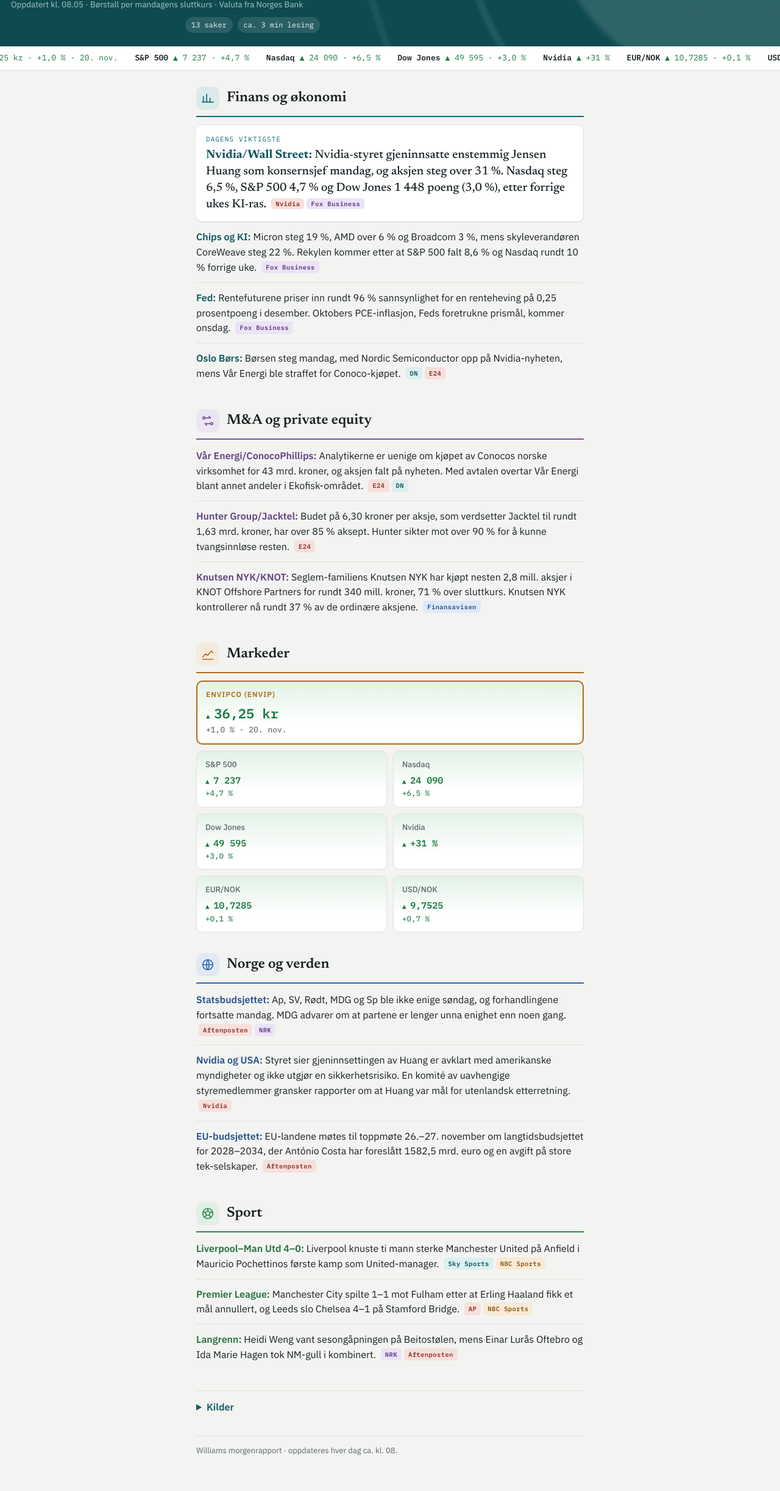
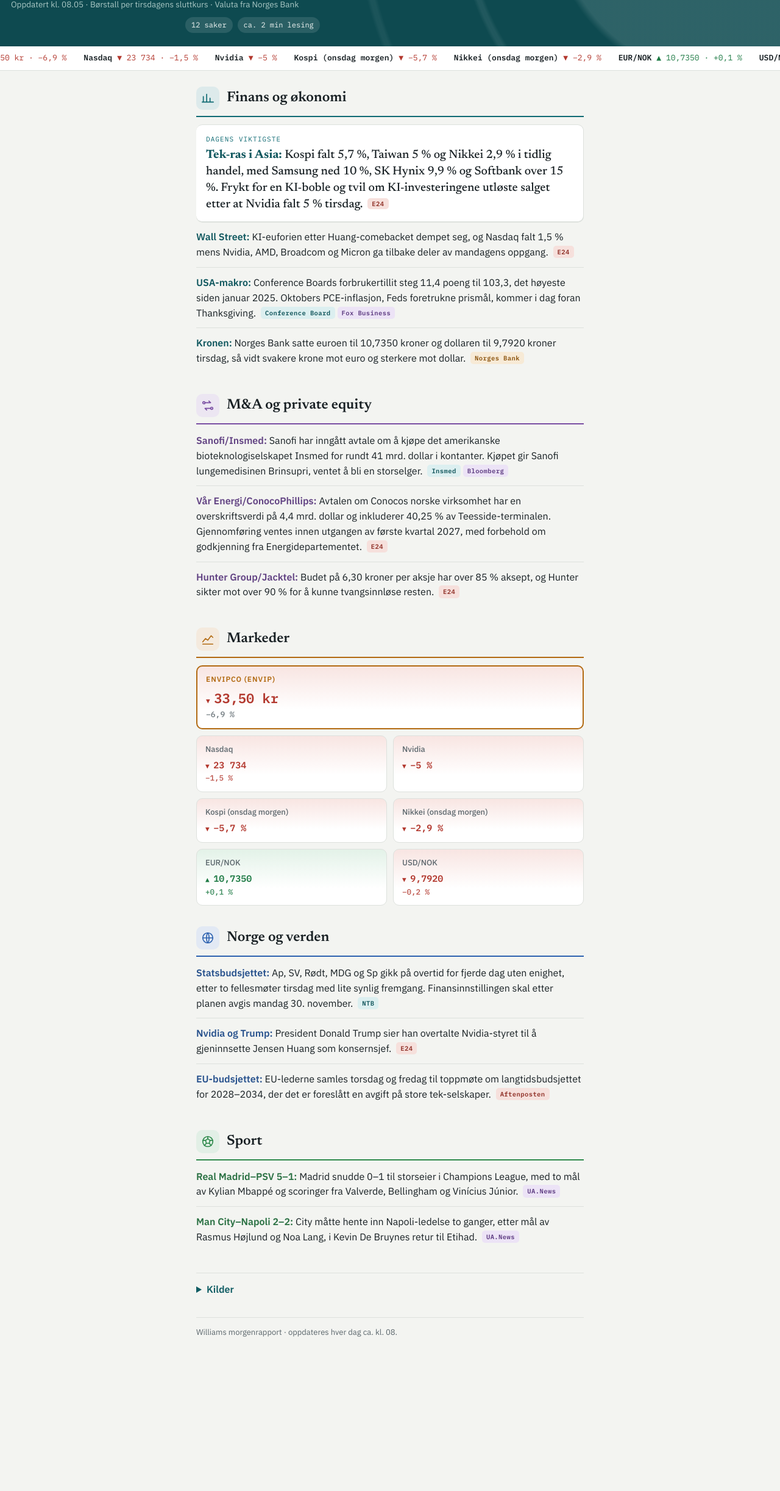
Before and after one commit to Williamsnyheter/Williamsmorgenrapport, a plain HTML site: page index.html in a window 1280 px wide. Shown: the part 161-2606 px from the top of the page at 61% size. After the commit the page ends 2413 px from the top, so only its background shows below. Drawn offline with Linux system fonts and the light colour scheme.

Commit message:
Morgenrapport 2026-11-25
Co-Authored-By: Claude Opus 5.5 <noreply@anthropic.com>
Claude-Session: https://claude.ai/code/session_01G2muatkCxhw8VXSakrWLqq

```diff
--- a/index.html
+++ b/index.html
@@ -152,75 +152,71 @@ footer { color: var(--muted); font-size: 13px; border-top: 1px solid var(--rule)
 <div class="wrap">
 <!--RAPPORT-START-->
 <header>
-<span class="eyebrow">Williams morgenrapport · tirsdag 24. november 2026</span>
-<h1>Huang tilbake som Nvidia-sjef – Nasdaq til værs 6,5 %</h1>
-<p class="note">Oppdatert kl. 08.05 · Børstall per mandagens sluttkurs · Valuta fra Norges Bank</p>
+<span class="eyebrow">Williams morgenrapport · onsdag 25. november 2026</span>
+<h1>KI-frykt slår til i Asia – Kospi stuper 5,7 %</h1>
+<p class="note">Oppdatert kl. 08.05 · Børstall per tirsdagens sluttkurs · Valuta fra Norges Bank</p>
 </header>
 <section>
 <h2><span class="n">1</span>Finans og økonomi</h2>
 <ul>
-<li><b>Nvidia/Wall Street:</b> Nvidia-styret gjeninnsatte enstemmig Jensen Huang som konsernsjef mandag, og aksjen steg over 31 %. Nasdaq steg 6,5 %, S&amp;P 500 4,7 % og Dow Jones 1 448 poeng (3,0 %), etter forrige ukes KI-ras. <span class="src">Nvidia, Fox Business</span></li>
-<li><b>Chips og KI:</b> Micron steg 19 %, AMD over 6 % og Broadcom 3 %, mens skyleverandøren CoreWeave steg 22 %. Rekylen kommer etter at S&amp;P 500 falt 8,6 % og Nasdaq rundt 10 % forrige uke. <span class="src">Fox Business</span></li>
-<li><b>Fed:</b> Rentefuturene priser inn rundt 96 % sannsynlighet for en renteheving på 0,25 prosentpoeng i desember. Oktobers PCE-inflasjon, Feds foretrukne prismål, kommer onsdag. <span class="src">Fox Business</span></li>
-<li><b>Oslo Børs:</b> Børsen steg mandag, med Nordic Semiconductor opp på Nvidia-nyheten, mens Vår Energi ble straffet for Conoco-kjøpet. <span class="src">DN, E24</span></li>
+<li><b>Tek-ras i Asia:</b> Kospi falt 5,7 %, Taiwan 5 % og Nikkei 2,9 % i tidlig handel, med Samsung ned 10 %, SK Hynix 9,9 % og Softbank over 15 %. Frykt for en KI-boble og tvil om KI-investeringene utløste salget etter at Nvidia falt 5 % tirsdag. <span class="src">E24</span></li>
+<li><b>Wall Street:</b> KI-euforien etter Huang-comebacket dempet seg, og Nasdaq falt 1,5 % mens Nvidia, AMD, Broadcom og Micron ga tilbake deler av mandagens oppgang. <span class="src">E24</span></li>
+<li><b>USA-makro:</b> Conference Boards forbrukertillit steg 11,4 poeng til 103,3, det høyeste siden januar 2025. Oktobers PCE-inflasjon, Feds foretrukne prismål, kommer i dag foran Thanksgiving. <span class="src">Conference Board, Fox Business</span></li>
+<li><b>Kronen:</b> Norges Bank satte euroen til 10,7350 kroner og dollaren til 9,7920 kroner tirsdag, så vidt svakere krone mot euro og sterkere mot dollar. <span class="src">Norges Bank</span></li>
 </ul>
 </section>
 <section>
 <h2><span class="n">2</span>M&amp;A og private equity</h2>
 <ul>
-<li><b>Vår Energi/ConocoPhillips:</b> Analytikerne er uenige om kjøpet av Conocos norske virksomhet for 43 mrd. kroner, og aksjen falt på nyheten. Med avtalen overtar Vår Energi blant annet andeler i Ekofisk-området. <span class="src">E24, DN</span></li>
-<li><b>Hunter Group/Jacktel:</b> Budet på 6,30 kroner per aksje, som verdsetter Jacktel til rundt 1,63 mrd. kroner, har over 85 % aksept. Hunter sikter mot over 90 % for å kunne tvangsinnløse resten. <span class="src">E24</span></li>
-<li><b>Knutsen NYK/KNOT:</b> Seglem-familiens Knutsen NYK har kjøpt nesten 2,8 mill. aksjer i KNOT Offshore Partners for rundt 340 mill. kroner, 71 % over sluttkurs. Knutsen NYK kontrollerer nå rundt 37 % av de ordinære aksjene. <span class="src">Finansavisen</span></li>
+<li><b>Sanofi/Insmed:</b> Sanofi har inngått avtale om å kjøpe det amerikanske bioteknologiselskapet Insmed for rundt 41 mrd. dollar i kontanter. Kjøpet gir Sanofi lungemedisinen Brinsupri, ventet å bli en storselger. <span class="src">Insmed, Bloomberg</span></li>
+<li><b>Vår Energi/ConocoPhillips:</b> Avtalen om Conocos norske virksomhet har en overskriftsverdi på 4,4 mrd. dollar og inkluderer 40,25 % av Teesside-terminalen. Gjennomføring ventes innen utgangen av første kvartal 2027, med forbehold om godkjenning fra Energidepartementet. <span class="src">E24</span></li>
+<li><b>Hunter Group/Jacktel:</b> Budet på 6,30 kroner per aksje har over 85 % aksept, og Hunter sikter mot over 90 % for å kunne tvangsinnløse resten. <span class="src">E24</span></li>
 </ul>
 </section>
 <section>
 <h2><span class="n">3</span>Markeder</h2>
 <ul class="markets">
-<li><span class="k"><b>Envipco (ENVIP)</b></span><span class="v up">36,25 kr · +1,0 % · 20. nov.</span></li>
-<li><span class="k">S&amp;P 500</span><span class="v up">7 237 · +4,7 %</span></li>
-<li><span class="k">Nasdaq</span><span class="v up">24 090 · +6,5 %</span></li>
-<li><span class="k">Dow Jones</span><span class="v up">49 595 · +3,0 %</span></li>
-<li><span class="k">Nvidia</span><span class="v up">+31 %</span></li>
-<li><span class="k">EUR/NOK</span><span class="v up">10,7285 · +0,1 %</span></li>
-<li><span class="k">USD/NOK</span><span class="v up">9,7525 · +0,7 %</span></li>
+<li><span class="k"><b>Envipco (ENVIP)</b></span><span class="v down">33,50 kr · −6,9 %</span></li>
+<li><span class="k">Nasdaq</span><span class="v down">23 734 · −1,5 %</span></li>
+<li><span class="k">Nvidia</span><span class="v down">−5 %</span></li>
+<li><span class="k">Kospi (onsdag morgen)</span><span class="v down">−5,7 %</span></li>
+<li><span class="k">Nikkei (onsdag morgen)</span><span class="v down">−2,9 %</span></li>
+<li><span class="k">EUR/NOK</span><span class="v up">10,7350 · +0,1 %</span></li>
+<li><span class="k">USD/NOK</span><span class="v down">9,7920 · −0,2 %</span></li>
 </ul>
 </section>
 <section>
 <h2><span class="n">4</span>Norge og verden</h2>
 <ul>
-<li><b>Statsbudsjettet:</b> Ap, SV, Rødt, MDG og Sp ble ikke enige søndag, og forhandlingene fortsatte mandag. MDG advarer om at partene er lenger unna enighet enn noen gang. <span class="src">Aftenposten, NRK</span></li>
-<li><b>Nvidia og USA:</b> Styret sier gjeninnsettingen av Huang er avklart med amerikanske myndigheter og ikke utgjør en sikkerhetsrisiko. En komité av uavhengige styremedlemmer gransker rapporter om at Huang var mål for utenlandsk etterretning. <span class="src">Nvidia</span></li>
-<li><b>EU-budsjettet:</b> EU-landene møtes til toppmøte 26.–27. november om langtidsbudsjettet for 2028–2034, der António Costa har foreslått 1582,5 mrd. euro og en avgift på store tek-selskaper. <span class="src">Aftenposten</span></li>
+<li><b>Statsbudsjettet:</b> Ap, SV, Rødt, MDG og Sp gikk på overtid for fjerde dag uten enighet, etter to fellesmøter tirsdag med lite synlig fremgang. Finansinnstillingen skal etter planen avgis mandag 30. november. <span class="src">NTB</span></li>
+<li><b>Nvidia og Trump:</b> President Donald Trump sier han overtalte Nvidia-styret til å gjeninnsette Jensen Huang som konsernsjef. <span class="src">E24</span></li>
+<li><b>EU-budsjettet:</b> EU-lederne samles torsdag og fredag til toppmøte om langtidsbudsjettet for 2028–2034, der det er foreslått en avgift på store tek-selskaper. <span class="src">Aftenposten</span></li>
 </ul>
 </section>
 <section>
 <h2><span class="n">5</span>Sport</h2>
 <ul>
-<li><b>Liverpool–Man Utd 4–0:</b> Liverpool knuste ti mann sterke Manchester United på Anfield i Mauricio Pochettinos første kamp som United-manager. <span class="src">Sky Sports, NBC Sports</span></li>
-<li><b>Premier League:</b> Manchester City spilte 1–1 mot Fulham etter at Erling Haaland fikk et mål annullert, og Leeds slo Chelsea 4–1 på Stamford Bridge. <span class="src">AP, NBC Sports</span></li>
-<li><b>Langrenn:</b> Heidi Weng vant sesongåpningen på Beitostølen, mens Einar Lurås Oftebro og Ida Marie Hagen tok NM-gull i kombinert. <span class="src">NRK, Aftenposten</span></li>
+<li><b>Real Madrid–PSV 5–1:</b> Madrid snudde 0–1 til storseier i Champions League, med to mål av Kylian Mbappé og scoringer fra Valverde, Bellingham og Vinícius Júnior. <span class="src">UA.News</span></li>
+<li><b>Man City–Napoli 2–2:</b> City måtte hente inn Napoli-ledelse to ganger, etter mål av Rasmus Højlund og Noa Lang, i Kevin De Bruynes retur til Etihad. <span class="src">UA.News</span></li>
 </ul>
 </section>
 <section class="sources"><details><summary>Kilder</summary><ul>
-<li><a href="https://www.sec.gov/Archives/edgar/data/0001045810/000104581026000090/nov23pressrelease.htm">Nvidia: Board reinstates Jensen Huang as CEO (pressemelding, 23. nov.)</a></li>
+<li><a href="https://e24.no/boers-og-finans/i/Qroep4/tungt-tek-fall-i-asia">E24: Tungt tek-fall i Asia</a></li>
+<li><a href="https://e24.no/boers-og-finans/i/Pv9ljJ/nvidia-aksjen-faller-4-prosent-i-foerhandelen-etter-rakettferden">E24: AI-euforien dempet seg på Wall Street</a></li>
+<li><a href="https://vistapglobal.com/stock-market-today-november-24-2026-dow-tops-50000-as-nasdaq-slides-consumer-confidence-surges-with-pce-due-on-thanksgiving-eve-ant-bby-dell-dks-dltr-eprx-gld-insm-kymr-modd-msft-n/">Stock Market Today, 24. november 2026</a></li>
 <li><a href="https://www.foxbusiness.com/markets/stocks-november-23-2026">Fox Business: US stocks rebound as battered AI and chip stocks rally</a></li>
-<li><a href="https://www.dn.no/bors/oslo-bors/bors/oppgang-pa-borsen-var-energi-ble-straffet-for-oppkjop-og-nordic-semiconductor-spratt-opp-pa-nvidia-nyhet/2-1-2077878">DN: Oppgang på Børsen – Vår Energi straffet for oppkjøp</a></li>
-<li><a href="https://e24.no/boers-og-finans/i/6PjAG3/oslo-boers-aapner-opp">E24: Oslo Børs stiger tross global børsuro</a></li>
-<li><a href="https://e24.no/boers-og-finans/i/Oyp7Ok/analytikere-uenige-om-gigantkjoep-aksjen-burde-falle">E24: Analytikere uenige om gigantkjøp</a></li>
+<li><a href="https://www.sec.gov/Archives/edgar/data/0001104506/000114036126045364/ef20086426_ex99-1.htm">Insmed: Form 8-K (SEC)</a></li>
+<li><a href="https://www.fiercepharma.com/pharma/facing-down-dupixent-cliff-sanofi-mulls-buyout-insmed-and-its-blockbuster-be-brinsupri">Fierce Pharma: Sanofi og Insmed (Bloomberg)</a></li>
 <li><a href="https://e24.no/boers-og-finans/i/z0Gj1r/vaar-energi-kjoeper-conocophillips-norske-virksomhet-i-avtale-verdt-43-milliarder-kroner">E24: Vår Energi kjøper ConocoPhillips' norske virksomhet</a></li>
+<li><a href="https://discoveryalert.com/analysis/conocophillips-norway-sale-var-energi-november-2026/">Discovery Alert: ConocoPhillips Norway sale</a></li>
 <li><a href="https://e24.no/boers-og-finans/i/KL316E/hunter-group-vil-kjoepe-jacktel">E24: Hunter Group vil kjøpe Jacktel</a></li>
-<li><a href="https://www.finansavisen.no/energi/2026/11/21/8397658/trygve-seglem-la-340-millioner-pa-bordet-betalte-70-prosent-over-borskurs">Finansavisen: Trygve Seglem la 340 millioner på bordet</a></li>
 <li><a href="https://www.investtech.com/main/market.php?CompanyID=101168">Investtech: Envipco Holding (ENVIP)</a></li>
 <li><a href="https://www.norges-bank.no/RSS/Euro-EUR---dagens-valutakurs-fra-Norges-Bank/">Norges Bank: Valutakurs EUR</a></li>
 <li><a href="https://www.norges-bank.no/RSS/Amerikanske-dollar-USD---dagens-valutakurs-fra-Norges-Bank/">Norges Bank: Valutakurs USD</a></li>
-<li><a href="https://www.aftenposten.no/norge/politikk/i/XogLKE/ingen-budsjettenighet-paa-stortinget-soendag">Aftenposten: Ingen budsjettenighet på Stortinget søndag</a></li>
-<li><a href="https://www.nrk.no/artikkel/mdg-advarsel-om-statsbudsjettet-lenger-unna-enn-noen-gang-1533737">NRK: MDG-advarsel om statsbudsjettet</a></li>
+<li><a href="https://www.adressa.no/nyheter/innenriks/i/Jnoe5b/ny-runde-med-budsjettforhandlinger-tirsdag">NTB/Adresseavisen: Ny runde med budsjettforhandlinger tirsdag</a></li>
+<li><a href="https://www.tv2.no/direkte/jpybz/siste-nytt/6b057623b889fa7d5894e8a5/trump-tjente-godt-pa-gjeninnsettelsen-av-nvidiasjefen">TV 2: Trump og gjeninnsettelsen av Nvidia-sjefen</a></li>
 <li><a href="https://www.aftenposten.no/verden/i/ez8BkK/forslag-om-skatt-paa-tek-selskaper-i-slanket-eu-budsjett">Aftenposten: Skatt på tek-selskaper i slanket EU-budsjett</a></li>
-<li><a href="https://www.skysports.com/football/liverpool-vs-manchester-united/559550">Sky Sports: Liverpool 4–0 Man Utd</a></li>
-<li><a href="https://www.clickorlando.com/sports/2026/11/21/man-citys-14-year-winning-run-against-fulham-is-over-after-draw-in-premier-league/">AP: Man City's winning run against Fulham is over</a></li>
-<li><a href="https://www.nbcsports.com/soccer/live/chelsea-vs-leeds-live-updates-score-goals-highlights-stats-2026-november-21">NBC Sports: Chelsea vs Leeds</a></li>
-<li><a href="https://www.nrk.no/sport/heidi-weng-vant-sesongapningen-pa-beitostolen-1.18085868">NRK: Heidi Weng vant sesongåpningen på Beitostølen</a></li>
-<li><a href="https://www.aftenposten.no/sport/i/7P0gO4/einar-luraas-oftebro-og-ida-marie-hagen-tok-nm-gull">Aftenposten: Oftebro og Hagen tok NM-gull</a></li>
+<li><a href="https://ua.news/en/sport/liga-chempioniv-matchi-24-listopada-rezultati-ta-ogliad-golovnikh-podii">UA.News: Champions League 24. november</a></li>
 </ul></details></section>
 <footer>Williams morgenrapport · oppdateres hver dag ca. kl. 08.</footer>
 <!--RAPPORT-END-->
```
